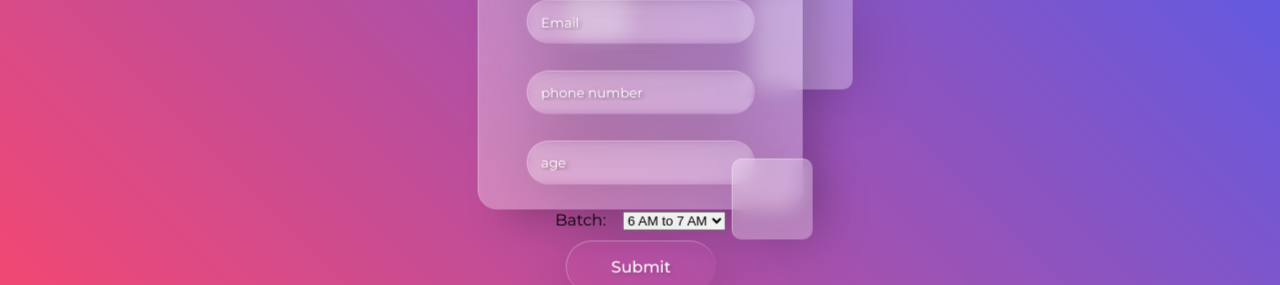
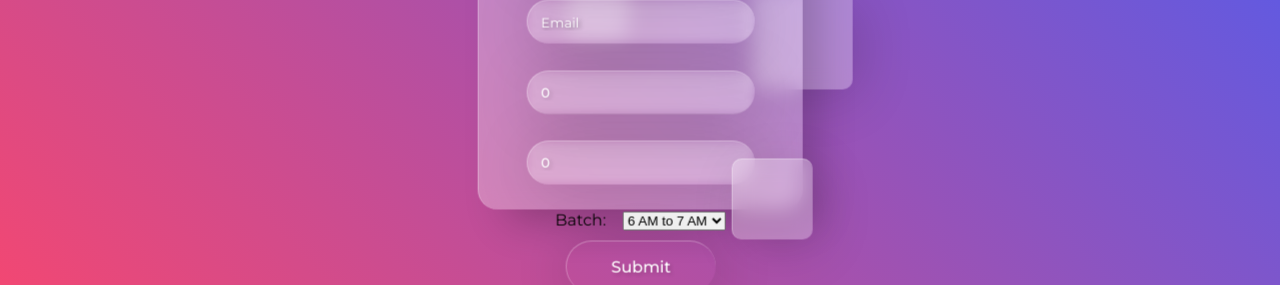
Before and after one commit to Shashwat-Gandhi/Flexmoney, a React (Create React App) app in the folder yogaform/frontend/: page / in a window 1280 px wide. Shown: the part 399-684 px from the top of the page. Built offline with nearby package versions, Linux system fonts and the light colour scheme.

Commit message:
removed eslint errors

```diff
--- a/yogaform/frontend/src/App.js
+++ b/yogaform/frontend/src/App.js
@@ -1,5 +1,5 @@
 import './App.css';
-import axios from 'axios'
+// import axios from 'axios'
 import {useState} from 'react'
 
 const App = () => {
@@ -9,6 +9,11 @@ const App = () => {
   const [phoneNumber, setPhoneNumber] = useState(0);
   const [userBatch, setUserBatch] = useState(0);
   const submitForm = (event) => {
+    if(age < 18 || age > 65) {
+      alert('Sorry, you need to be between 18 to 65 years of age');
+      return;
+    }
+    alert(userName)
 
   }
 
@@ -20,10 +25,10 @@ const App = () => {
         <div className="container">
           <form >
             <p>Welcome</p>
-            <input type="text" placeholder="your name" onChange={(event)=>{setUserName(event.target.value)}}/>{userName}<br/>
-            <input type="email" placeholder="Email" onChange={(event)=>{setEmail(event.target.value)}}/><br/>
-            <input type="number" placeholder="phone number" onChange={(event)=>{setPhoneNumber(event.target.value)}}/> <br/>
-            <input type="number" placeholder="age" onChange={(event)=>{setAge(event.target.value)}}/> <br/>
+            <input type="text" placeholder="your name" onChange={(event)=>{setUserName(event.target.value)}} value={userName}/><br/>
+            <input type="email" placeholder="Email" onChange={(event)=>{setEmail(event.target.value)}} value={email}/><br/>
+            <input type="number" placeholder="phone number" onChange={(event)=>{setPhoneNumber(event.target.value)}} value={phoneNumber}/> <br/>
+            <input type="number" placeholder="age" onChange={(event)=>{setAge(event.target.value)}} value={age}/> <br/>
             <label htmlFor="batch">Batch:&nbsp;&nbsp;&nbsp;&nbsp;</label>
               <select id="batches" name="batches" value={userBatch} onChange={(event) => {setUserBatch(event.target.value)}}>
                 <option value="0">6 AM to 7 AM</option>
@@ -32,7 +37,7 @@ const App = () => {
                 <option value="3">5 PM to 6 PM</option>
               </select><br/>
             <input type="button" value="Submit" onClick={submitForm}/><br/>
-            <a href="#">Terms and Conditions</a>
+            <a href="http://localhost:5000/TandC">Terms and Conditions</a>
           </form>
 
           <div className="drops">
```
